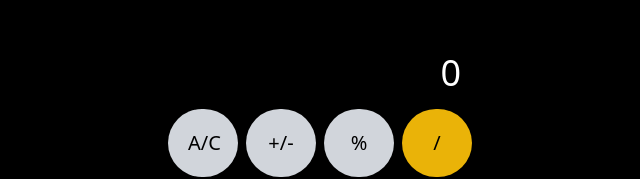
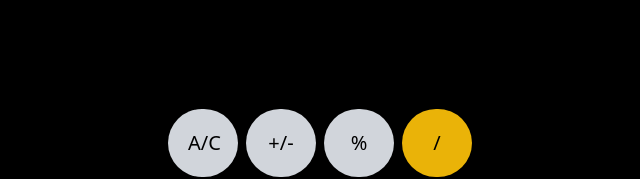
Before and after one commit to shwetank-1708/calculator, a React (Vite) app: page / in a window 1280 px wide. Shown: the part 137-316 px from the top of the page, without its empty margins (314-954 px from the left). Built offline with nearby package versions, Linux system fonts and the light colour scheme.

Commit message:
Added Functions for Entering Multiple Digits

```diff
--- a/src/App.tsx
+++ b/src/App.tsx
@@ -1,8 +1,10 @@
 import { useState } from "react";
 import "./App.css";
 
+let newNum: number[] = [];
+
 function App() {
-  const [val, setVal] = useState(0);
+  const [val, setVal] = useState<number[]>([]);
   const [num, setNum] = useState<number[]>([]);
   const [operation, setOperation] = useState<string | null>(null);
 
@@ -12,7 +14,10 @@ function App() {
 
   const numberClicked = (newVal: number) => {
     console.log("Number Clicked", newVal);
-    setVal(newVal);
+    newNum.push(Number(newVal));
+    console.log(newNum);
+    console.log(newNum.join(""));
+    setVal(newNum);
     setNum((prev) => [...prev, newVal]);
     // console.log(num);
   };
@@ -20,6 +25,7 @@ function App() {
   const operationClicked = (op: string) => {
     console.log("Operation Clicked", op);
     setOperation(op);
+    setVal([]);
   };
 
   const calculateResult = () => {
@@ -64,7 +70,7 @@ function App() {
           <div className="">
             <input
               type="number"
-              value={val}
+              value={val.join("")}
               className="text-right text-white text-4xl m-3 px-[0px] w-[300px] bg-black"
               onChange={changeHandler}
             />
```
